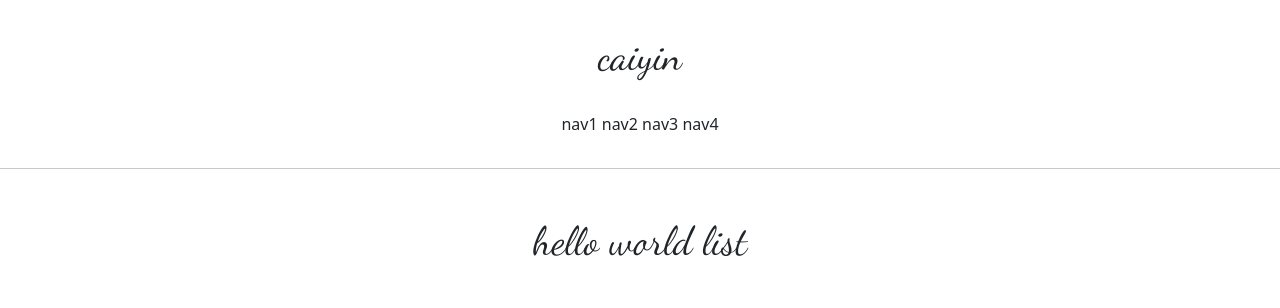
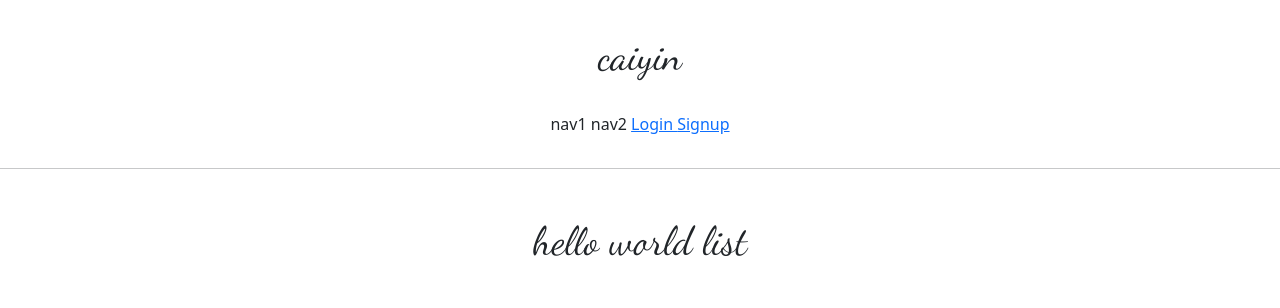
Before and after one commit to caiyin0211/gis_me, a Django app: page /accounts/hello_world/ in a window 1280 px wide. Shown: the top 308 px of the page. Run offline with Django 3.2, Linux system fonts and the light colour scheme; parts of the project's set-up code (start-up, migrations or seed data) failed here and were passed over.

Commit message:
7/13 commit4

```diff
--- a/djangoProject_me/settings.py
+++ b/djangoProject_me/settings.py
@@ -13,6 +13,8 @@ import os.path
 from pathlib import Path
 
 # Build paths inside the project like this: BASE_DIR / 'subdir'.
+from django.urls import reverse_lazy
+
 BASE_DIR = Path(__file__).resolve().parent.parent
 local_env = open(os.path.join(BASE_DIR, '.env'))
 
@@ -142,3 +144,6 @@ STATICFILES_DIRS = [
 # https://docs.djangoproject.com/en/3.2/ref/settings/#default-auto-field
 
 DEFAULT_AUTO_FIELD = 'django.db.models.BigAutoField'
+
+LOGIN_REDIRECT_URL = reverse_lazy('accountapp:hello_world')
+LOGOUT_REDIRECT_URL = reverse_lazy('accountapp:login')
--- a/templates/header.html
+++ b/templates/header.html
@@ -7,8 +7,20 @@
     <div class="caiyin_header_button">
         <span>nav1</span>
         <span>nav2</span>
-        <span>nav3</span>
-        <span>nav4</span>
+
+        <span>
+            <a href="{% url 'accountapp:login' %}">
+                Login
+            </a>
+
+        </span>
+
+        <span>
+            <a href="{% url 'accountapp:create' %}">
+                Signup
+            </a>
+
+        </span>
     </div>
 
 </div>
```
